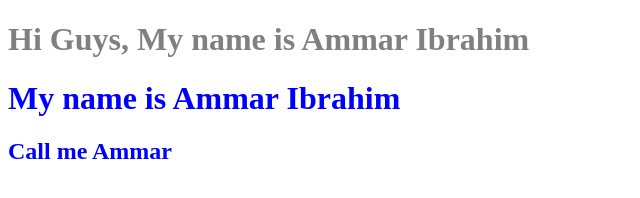
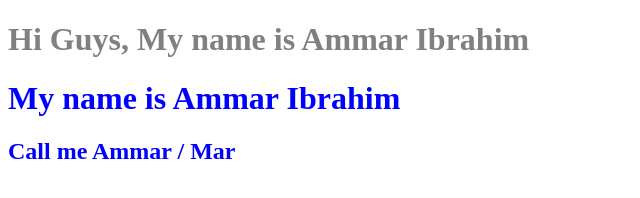
Before and after one commit to ammaribrahim-rpl/Github, a plain HTML site: page index.html in a window 1280 px wide. Shown: the full height of the page, 0-640 px from the left. Drawn offline with Linux system fonts and the light colour scheme.

Commit message:
finish v1.1

```diff
--- a/index.html
+++ b/index.html
@@ -20,7 +20,7 @@
     <h1 class="sub-header text-center text-white bg-primary">My name is Ammar Ibrahim</h1>
 
     <!-- Push Update -->
-     <h2 class="sub-header">Call me Ammar</h2>
+     <h2 class="sub-header">Call me Ammar / Mar</h2>
 
 </body>
 </html>
```
